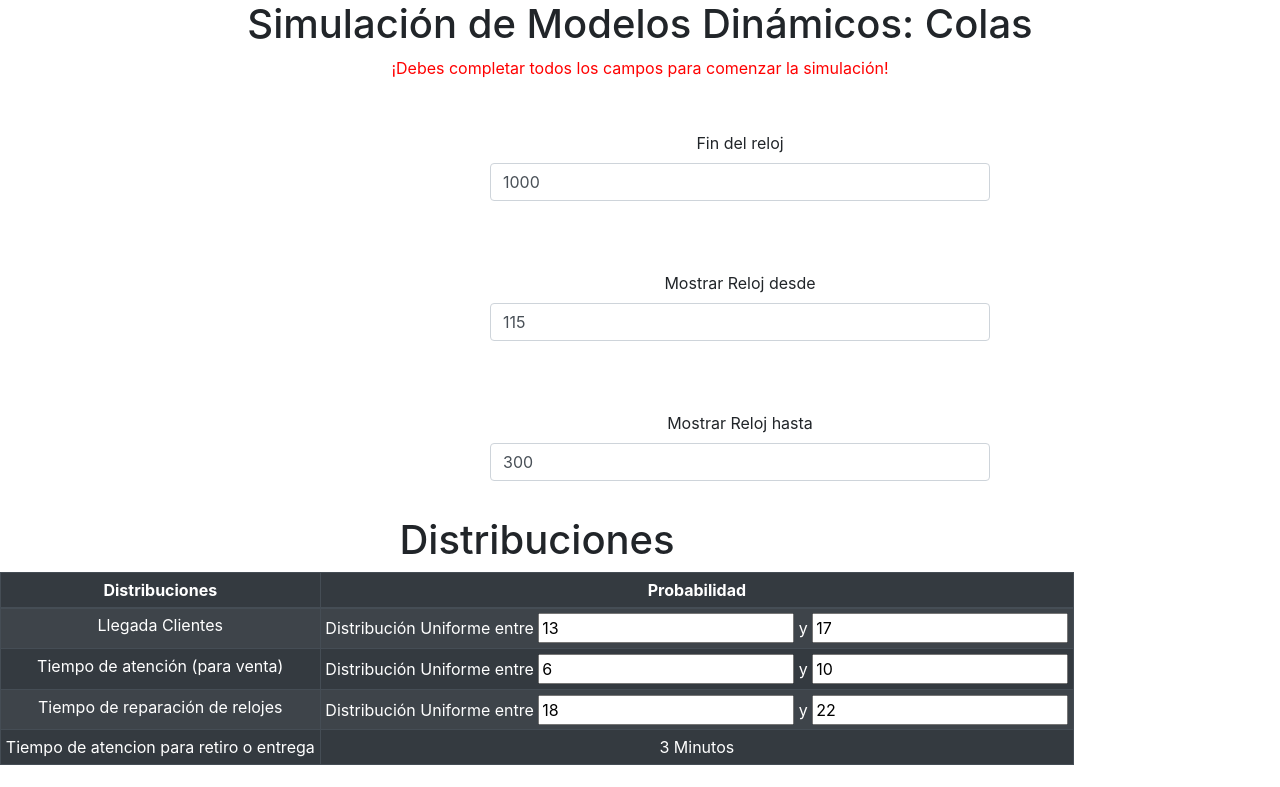
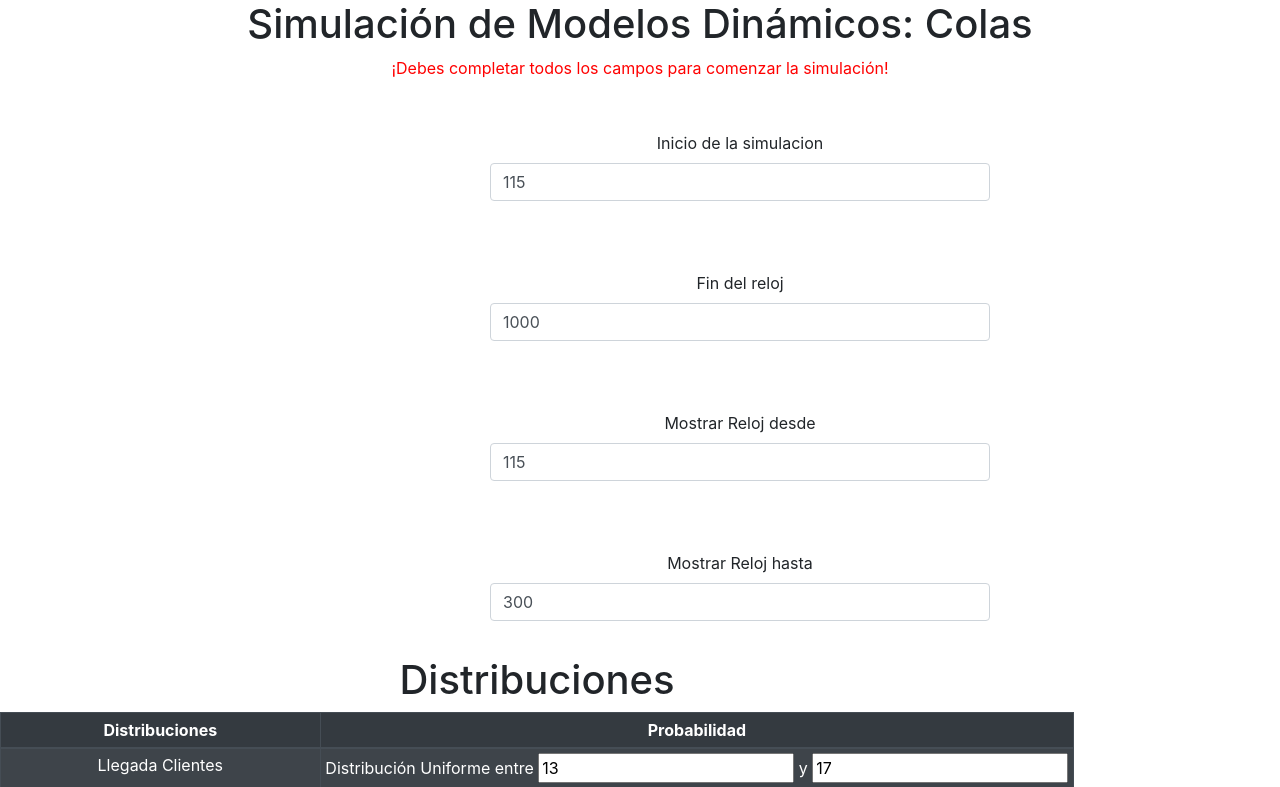
Before and after one commit to ignaciomendeznole/sim-tp5-frontend, a React (Create React App) app: page / in a window 1280 px wide. Shown: the top 787 px of the page. Built offline with nearby package versions, Linux system fonts and the light colour scheme.

Commit message:
speedrun any%

```diff
--- a/docker-compose.yaml
+++ b/docker-compose.yaml
@@ -1,6 +1,6 @@
 version: '3'
 services:
   frontend:
-    image: "tp4-sim_frontend"
+    image: "tp5-sim_frontend"
     ports:
       - "41312:80"
--- a/src/App.js
+++ b/src/App.js
@@ -20,6 +20,7 @@ function App() {
     ventaUniformeB: 10,
     llegadaClienteA: 13,
     llegadaClienteB: 17,
+    initTime: 115,
   });
 
   const [simulacion, setSimulacion] = useState(null);
@@ -37,9 +38,10 @@ function App() {
   };
 
   const fetchInformation = async () => {
-    const BASE_URL = "http://172.105.159.186:5001";
+    const BASE_URL = "http://127.0.0.1:5000";
     try {
       let {
+        initTime,
         ultimoReloj,
         relojDesde,
         relojHasta,
@@ -54,9 +56,11 @@ function App() {
         llegadaClienteB,
       } = simulacionData;
 
+      console.log(simulacionData);
       const response = await axios.post(`${BASE_URL}/api/run-simulation`, {
         ultimoReloj,
         relojDesde,
+        initTime,
         relojHasta,
         probabilidadComprar: probabilidadComprar / 100,
         probabilidadReparar: probabilidadReparar / 100,
@@ -70,6 +74,7 @@ function App() {
       });
 
       console.log(response.data);
+
       setSimulacion(response.data);
     } catch (error) {
       console.log(error);
@@ -138,6 +143,21 @@ function App() {
         )}
 
         <div className="input-fields">
+          <Row>
+            <Form>
+              <Form.Group>
+                <Form.Label>Inicio de la simulacion</Form.Label>
+                <Form.Control
+                  type="text"
+                  placeholder="Ingresar inicio de la simulacion"
+                  className="simulation-input"
+                  value={simulacionData.initTime}
+                  name="initTime"
+                  onChange={updateForm}
+                />
+              </Form.Group>
+            </Form>
+          </Row>
           <Row>
             <Form>
               <Form.Group>
@@ -323,18 +343,34 @@ function App() {
         >
           SIMULAR
         </Button>
-        {/* <Row>
-          <Col>
-            <h2>Otros costos:</h2>
-            <h3>Almacenamiento (KM): $3 por dia por unidad</h3>
-            <h3>Ruptura (KS): $4 por dia por unidad</h3>
-          </Col>
-        </Row> */}
+
         <br />
+        <Row style={{ marginLeft: "5px" }}>
+            {simulacion !== null ? (
+              <h2>
+                Porcentaje de ocupacion del relojero:{" "}
+                {(simulacion[simulacion.length - 1].relojero.tiempoOcupacion /
+                  simulacion[simulacion.length - 1].reloj) *
+                  100}
+              </h2>
+            ) : null}
+          </Row>
+
+          <Row style={{ marginLeft: "5px" }}>
+            {simulacion !== null ? (
+              <h2>
+                Porcentaje de ocupacion del ayudante:{" "}
+                {(simulacion[simulacion.length - 1].ayudante.tiempoOcupacion /
+                  simulacion[simulacion.length - 1].reloj) *
+                  100}
+              </h2>
+            ) : null}
+          </Row>
         <Row>
           <Col>
             <h1>SIMULACIÓN</h1>
           </Col>
+
           <Table striped bordered hover variant="dark">
             <thead>
               <tr>
@@ -414,7 +450,8 @@ function App() {
                                 .then(() => {
                                   return swalClientes.fire(
                                     <>
-                                      {simulation.clientes.map(
+                                      {simulacion.clientes
+                                        ? simulation.clientes.map(
                                             (cliente, index) => {
                                               return (
                                                 <p style={{ fontSize: "20px" }}>
@@ -423,7 +460,8 @@ function App() {
                                                 </p>
                                               );
                                             }
-                                      )}
+                                          )
+                                        : null}
                                     </>
                                   );
                                 });
```
Lines whose indentation alone changed are shown as unchanged.
